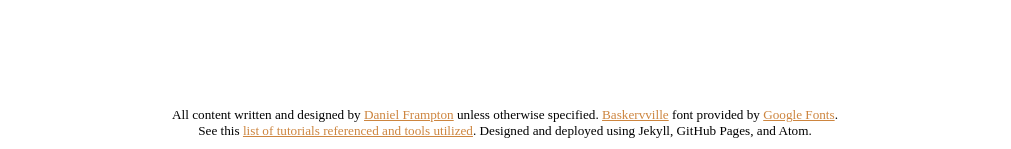
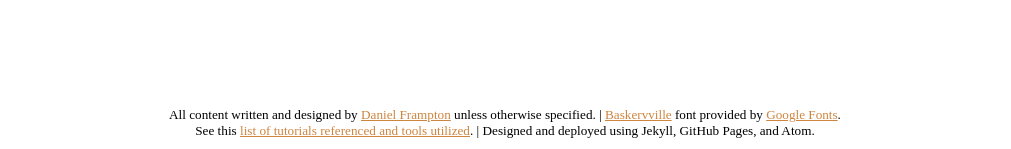
Before and after one commit to DanielEFrampton/danieleframpton.github.io, a Jekyll site: the page built from index.html, in a window 1280 px wide. Shown: the part 748-897 px from the top of the page, without its empty margins (135-1146 px from the left). Built offline with Jekyll 4.4.1, drawn with Linux system fonts in a browser that asks for light colours; some web fonts are replaced.

Commit message:
Add pipes to separate footer comments

```diff
--- a/_includes/footer.html
+++ b/_includes/footer.html
@@ -1,2 +1,2 @@
-All content written and designed by <a href='https://www.linkedin.com/in/danielframpton'>Daniel Frampton</a> unless otherwise specified. <a href='https://fonts.google.com/specimen/Baskervville'>Baskervville</a> font provided by <a href='https://fonts.google.com/'>Google Fonts</a>.<br />
-See this <a href='design_tutorials.html'>list of tutorials referenced and tools utilized</a>. Designed and deployed using Jekyll, GitHub Pages, and Atom.
+All content written and designed by <a href='https://www.linkedin.com/in/danielframpton'>Daniel Frampton</a> unless otherwise specified. | <a href='https://fonts.google.com/specimen/Baskervville'>Baskervville</a> font provided by <a href='https://fonts.google.com/'>Google Fonts</a>.<br />
+See this <a href='design_tutorials.html'>list of tutorials referenced and tools utilized</a>. | Designed and deployed using Jekyll, GitHub Pages, and Atom.
```
